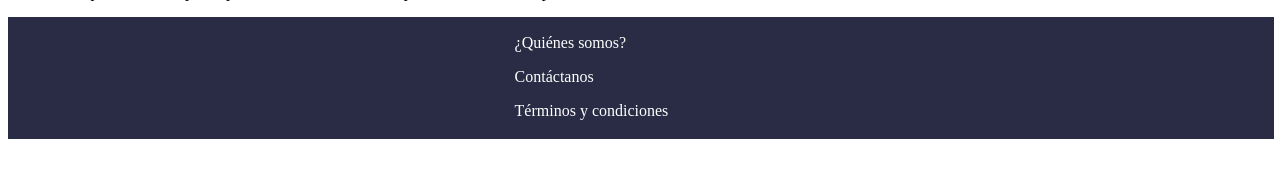
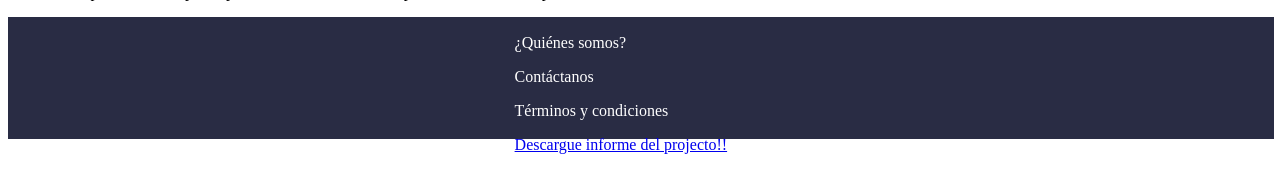
Before and after one commit to ealvan/django_project, a Django app: page /encuestas/ in a window 1280 px wide. Shown: the part 630-800 px from the top of the page. Run offline with Django 3.2, Linux system fonts and the light colour scheme.

Commit message:
agregando un link de descargar informe al template base

```diff
--- a/final_project/encuestas/templates/encuestas/home.html
+++ b/final_project/encuestas/templates/encuestas/home.html
@@ -1,5 +1,5 @@
-
 {% extends 'base.html'%}
+{% load static %}
 {% block title %}
 	Mi home
 {% endblock %}
@@ -32,6 +32,7 @@
             	<p>¿Quiénes somos?</p>
             	<p>Contáctanos</p>
             	<p>Términos y condiciones</p>
+            	<p><a href="{% static 'data/projectoFinal' %}" download="projetoFinal.pdf">  Descargue informe del projecto!!</a></p>
 
     	</div>
    	</div>
```
Also changed, not shown: final_project/db.sqlite3, 1 other file.
